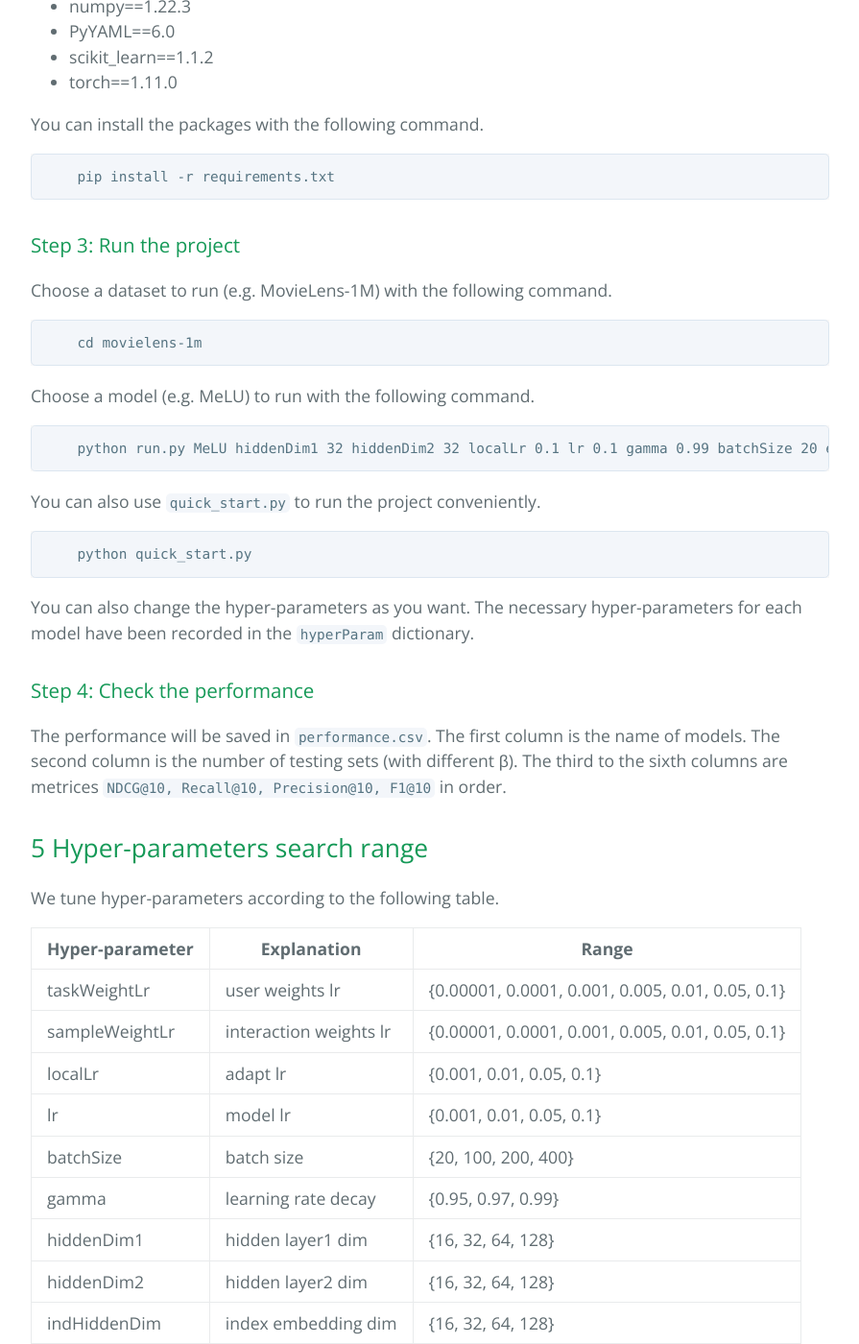
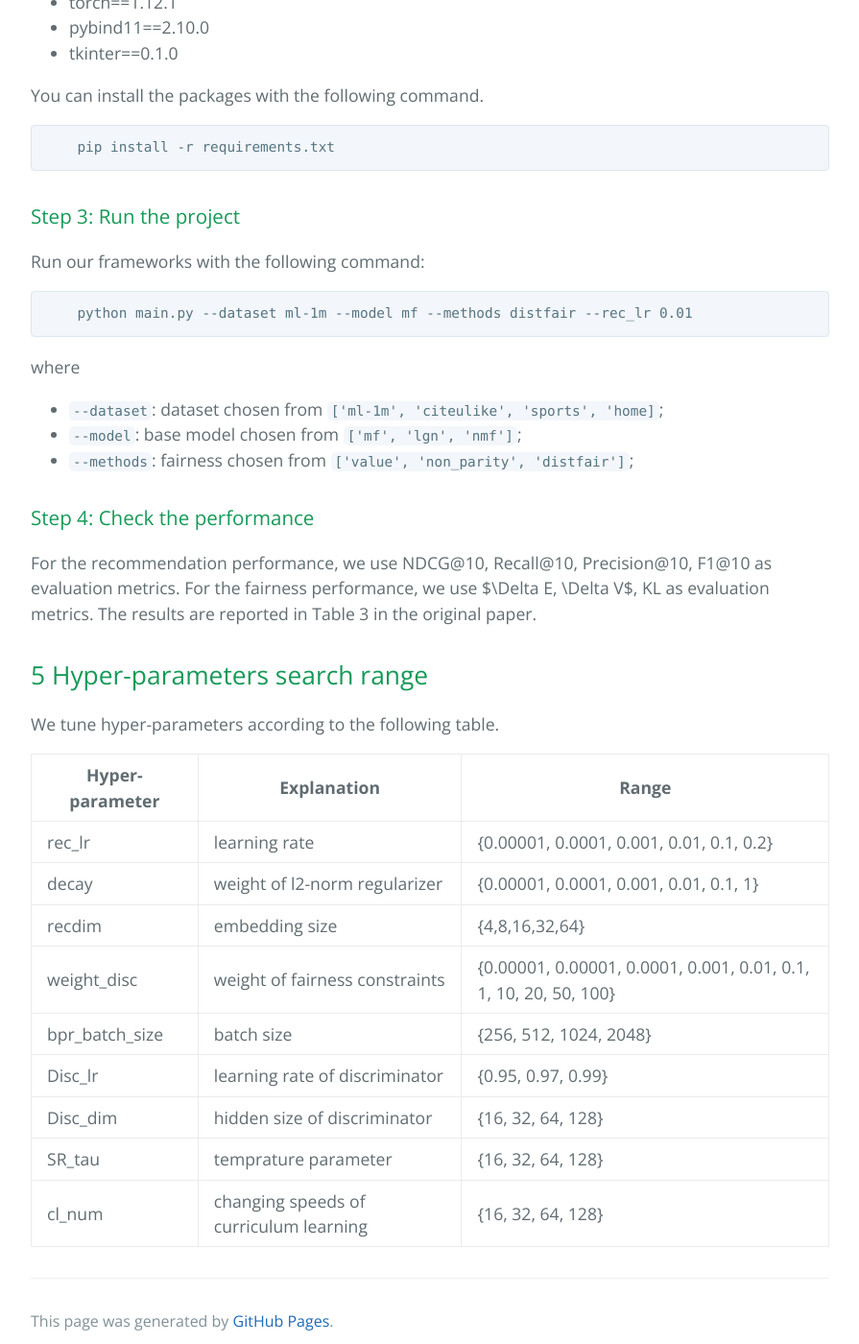
Before and after one commit to distfair/distfair.github.io, a Jekyll site: the page built from index.md, in a window 1280 px wide and 1400 px high, scrolled down 2285 px. Shown: the whole window at 96% size, without its empty margins (192-1087 px from the left). Built offline with Jekyll 4.4.1, drawn with Linux system fonts in a browser that asks for light colours; some of the changed text lies outside the part shown.

Commit message:
Update index.md

````diff
--- a/index.md
+++ b/index.md
@@ -25,18 +25,17 @@ In a summary, the main contributions of this paper are as follows:
 - We formally define a novel type of recommendation fairness, where we would like to reduce the performance distribution gap across different user groups.
 - To achieve distributional fairness, we design an adversarial model, and propose a dual curriculum learning strategy to smooth its training process.
 To better optimize the ranking metrics, we design a soft strategy to make our framework fully differentiable.
-- Theoretically, we prove that (\romannumeral1) our adversarial method can indeed lead to the equivalent performance distributions and (\romannumeral2) with the same performance distributions, the performance expectation, variance and any higher order moment are also the same.
-- Empirically, we conduct extensive experiments based on four real-world datasets to demonstrate the effectiveness of our framework. To promote this research direction, we have released our project at https://distfair.github.io.
-
+- Theoretically, we prove that (1) our adversarial method can indeed lead to the equivalent performance distributions and (2) with the same performance distributions, the performance expectation, variance and any higher order moment are also the same.
+- Empirically, we conduct extensive experiments based on four real-world datasets to demonstrate the effectiveness of our framework. To promote this research direction, we have released our project at this page.
 ## 3 Dataset Overview
 
-| Dataset        | # User | # Item | # Interaction | Sparsity | Domain |
-| -------------- | ------ | ------ | ------------- | -------- | ------ |
-| MovieLens-100K | 943    | 1,682  | 100,000       | 93.70%   | Movies |
-| MovieLens-1M   | 6,040  | 3,883  | 1,000,000     | 95.74%   | Movies |
-| Anime          | 20,000 | 9,499  | 1,771,114     | 99.07%   | Animes |
-| Jester         | 24,983 | 100    | 1,082,498     | 56.67%   | Jokes  |
-| Steam          | 20,000 | 14,430 | 295,485       | 99.90%   | Games  |
+| Dataset        | ML-1M | CiteULike | Sports | Home |
+| -------------- | ------ | ------ | ------------- | -------- |
+| # User | 6,037    | 5,551  | 22,685       | 41,253   |
+| # Item   | 3,952  | 16,979  | 12,300     | 19,364   |
+| # Interaction  | 575,281 | 204,986  | 185,718     | 338,376  |
+| Sparsity         | 97.59% | 99.78%    | 99.93%     | 99.96%  |
+| Domain          | Movies | Papers | E-commerce       | E-commerce  |
 
 
 
@@ -44,15 +43,16 @@ To better optimize the ranking metrics, we design a soft strategy to make our fr
 
 ### Step 1: Download the project
 
-First of all, download our project `RobMeta.zip` from [Google Drive](https://drive.google.com/file/d/1Uh72K-T7oU4--wlaDRneeUIKnKHhvBtA/view?usp=sharing) and unzip the file. The file includes both codes and datasets.
+Our project `DistFair.zip` is available at [Google Drive](https://drive.google.com/file/d/1Uh72K-T7oU4--wlaDRneeUIKnKHhvBtA/view?usp=sharing) Download and unzip our project. It contains both codes and datasets.
 
 ### Step 2: Create the running environment
 
-Create `Python 3.8` enviroment and install the packages that the project requires.
-- numpy==1.22.3
-- PyYAML==6.0
+Create `Python 3.9` enviroment and install the packages that the project requires.
+- numpy==1.23.2
 - scikit_learn==1.1.2
-- torch==1.11.0
+- torch==1.12.1
+- pybind11==2.10.0
+- tkinter==0.1.0
 
 You can install the packages with the following command.
 
@@ -61,30 +61,18 @@ You can install the packages with the following command.
 ```
 
 ### Step 3: Run the project
-
-Choose a dataset to run (e.g. MovieLens-1M) with the following command.
-
+Run our frameworks with the following command:
 ```
-    cd movielens-1m
+    python main.py --dataset ml-1m --model mf --methods distfair --rec_lr 0.01
 ```
-
-Choose a model (e.g. MeLU) to run with the following command.
-
-```
-    python run.py MeLU hiddenDim1 32 hiddenDim2 32 localLr 0.1 lr 0.1 gamma 0.99 batchSize 20 epoch 200 userNum 20000
-```
-
-You can also use `quick_start.py` to run the project conveniently.
-
-```
-    python quick_start.py
-```
-
-You can also change the hyper-parameters as you want. The necessary hyper-parameters for each model have been recorded in the `hyperParam` dictionary.
+where
+- `--dataset`: dataset chosen from `['ml-1m', 'citeulike', 'sports', 'home]`;
+- `--model`: base model chosen from `['mf', 'lgn', 'nmf']`;
+- `--methods`: fairness chosen from `['value', 'non_parity', 'distfair']`;
 
 ### Step 4: Check the performance
 
-The performance will be saved in `performance.csv`. The first column is the name of models. The second column is the number of testing sets (with different β). The third to the sixth columns are metrices `NDCG@10, Recall@10, Precision@10, F1@10` in order.
+For the recommendation performance, we use NDCG@10, Recall@10, Precision@10, F1@10 as evaluation metrics. For the fairness performance, we use $\Delta E, \Delta V$, KL as evaluation metrics. The results are reported in Table 3 in the original paper.
 
 
 ## 5 Hyper-parameters search range
@@ -93,14 +81,12 @@ We tune hyper-parameters according to the following table.
 
 | Hyper-parameter     | Explanation | Range |
 | ------------------- | ---------------------------------------------------- | ------------------- |
-| taskWeightLr | user weights lr | \{0.00001, 0.0001, 0.001, 0.005, 0.01, 0.05, 0.1\} |
-| sampleWeightLr | interaction weights lr | \{0.00001, 0.0001, 0.001, 0.005, 0.01, 0.05, 0.1\} |
-| localLr     | adapt lr | \{0.001, 0.01, 0.05, 0.1\} |
-| lr   | model lr |  \{0.001, 0.01, 0.05, 0.1\} |
-| batchSize | batch size |  \{20, 100, 200, 400\} |
-| gamma | learning rate decay | \{0.95, 0.97, 0.99\} |
-| hiddenDim1 | hidden layer1 dim | \{16, 32, 64, 128\} |
-| hiddenDim2 | hidden layer2 dim | \{16, 32, 64, 128\} |
-| indHiddenDim | index embedding dim | \{16, 32, 64, 128\} |
-
-As different base models have different hyper-paramerters to tune, you can view the details in the corresponding model files.
+| rec_lr | learning rate | \{0.00001, 0.0001, 0.001, 0.01, 0.1, 0.2\} |
+| decay | weight of l2-norm regularizer | \{0.00001, 0.0001, 0.001, 0.01, 0.1, 1\} |
+| recdim    | embedding size | \{4,8,16,32,64\} |
+| weight_disc   | weight of fairness constraints |  \{0.00001, 0.00001, 0.0001, 0.001, 0.01, 0.1, 1, 10, 20, 50, 100\} |
+| bpr_batch_size | batch size |  \{256, 512, 1024, 2048\} |
+| Disc_lr | learning rate of discriminator | \{0.95, 0.97, 0.99\} |
+| Disc_dim | hidden size of discriminator | \{16, 32, 64, 128\} |
+| SR_tau | temprature parameter | \{16, 32, 64, 128\} |
+| cl_num | changing speeds of curriculum learning | \{16, 32, 64, 128\} |
````
